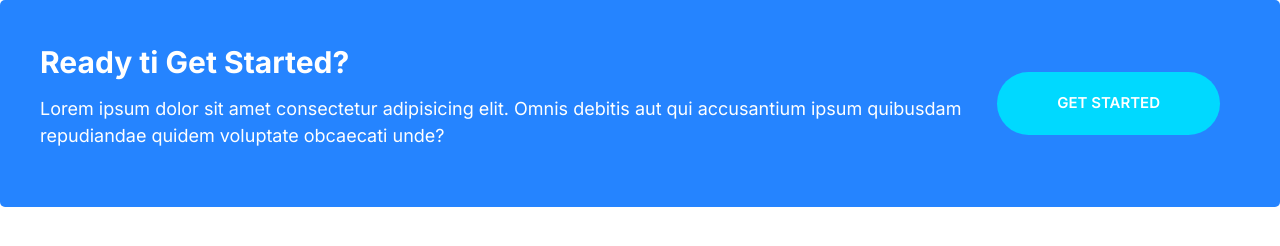
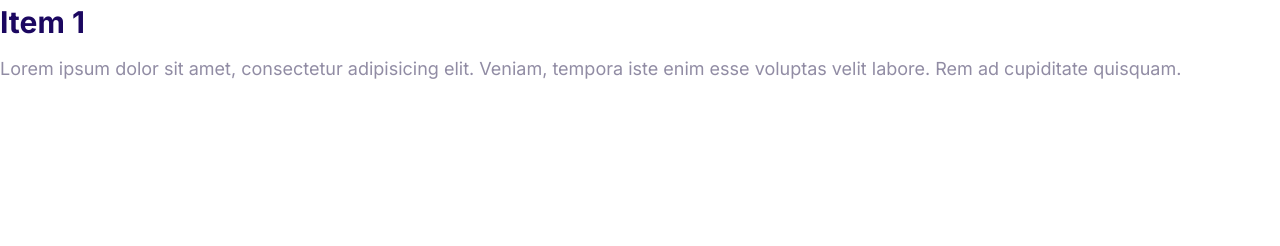
Before and after one commit to tewcc1975-2/moshify, a plain HTML site: page index.html in a window 1280 px wide. Drawn offline with Linux system fonts and the light colour scheme.

Commit message:
Build the collapsible components.

```diff
--- a/css/styles.css
+++ b/css/styles.css
@@ -549,3 +549,36 @@
         margin: 0 2rem;
     }
 }
+
+/* Collapsibles */
+
+.collapsible__header {
+    display: flex;
+    justify-content: space-between;
+}
+
+.collapsible__heading {
+    margin-top: 0;
+    font-size: 3rem;
+}
+
+.collapsible__chevron {
+    transform: rotate(-90deg);
+    transition: transform 0.3s;
+}
+
+.collapsible__content {
+    max-height: 0;
+    overflow: hidden;
+    opacity: 0;
+    transition: all 0.3s;
+}
+
+.collapsible--expanded .collapsible__chevron {
+    transform: rotate(0);
+}
+
+.collapsible--expanded .collapsible__content {
+    max-height: 100vh;
+    opacity: 1;
+}
--- a/index.html
+++ b/index.html
@@ -16,18 +16,19 @@
   </head>
 
   <body>
-    <div class="callout callout--primary">
-      <div class="grid grid--1x2">
-        <div class="callout__content">
-          <h2 class="callout__heading">Ready ti Get Started?</h2>
-          <p>
-            Lorem ipsum dolor sit amet consectetur adipisicing elit. Omnis
-            debitis aut qui accusantium ipsum quibusdam repudiandae quidem
-            voluptate obcaecati unde?
-          </p>
-        </div>
-        <a href="#" class="btn btn--secondary btn--stretched">Get Started</a>
+    <div class="collapsible collapsible--expanded">
+      <header class="collapsible__header">
+        <h2 class="collapsible__heading">Item 1</h2>
+        <svg class="icon icon--white collapsible__chevron">
+          <use xlink:href="images/sprite.svg#chevron"></use>
+        </svg>
+      </header>
+      <div class="collapsible__content">
+        Lorem ipsum dolor sit amet, consectetur adipisicing elit. Veniam,
+        tempora iste enim esse voluptas velit labore. Rem ad cupiditate
+        quisquam.
       </div>
     </div>
+    <script src="js/main.js"></script>
   </body>
 </html>
--- /dev/null
+++ b/js/main.js
@@ -0,0 +1,6 @@
+const collapsibles = document.querySelectorAll(".collapsible");
+collapsibles.forEach((item) =>
+  item.addEventListener("click", function () {
+    this.classList.toggle("collapsible--expanded");
+  })
+);
```
Also changed, not shown: components/collapsibles.html (added, +12 -0 lines).
